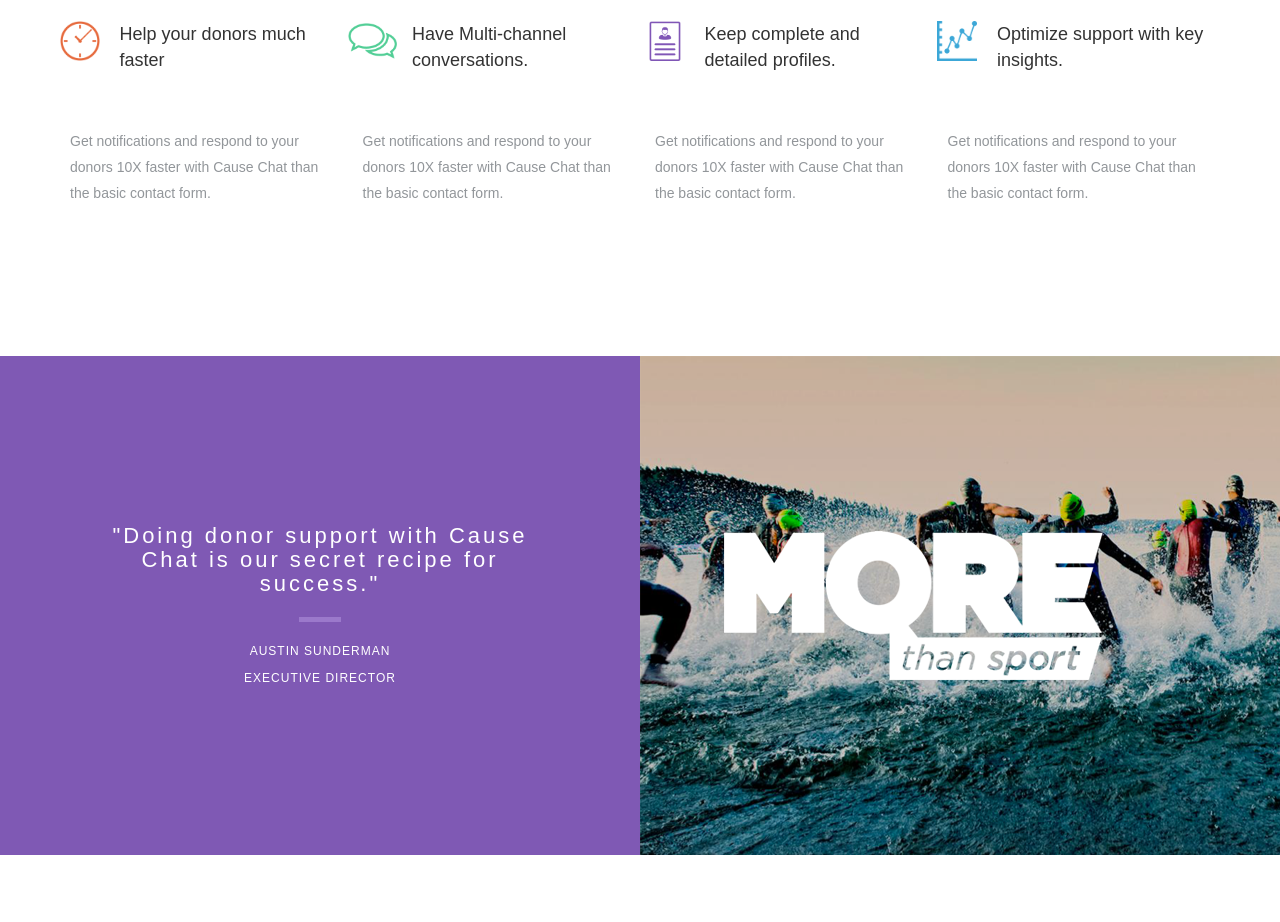
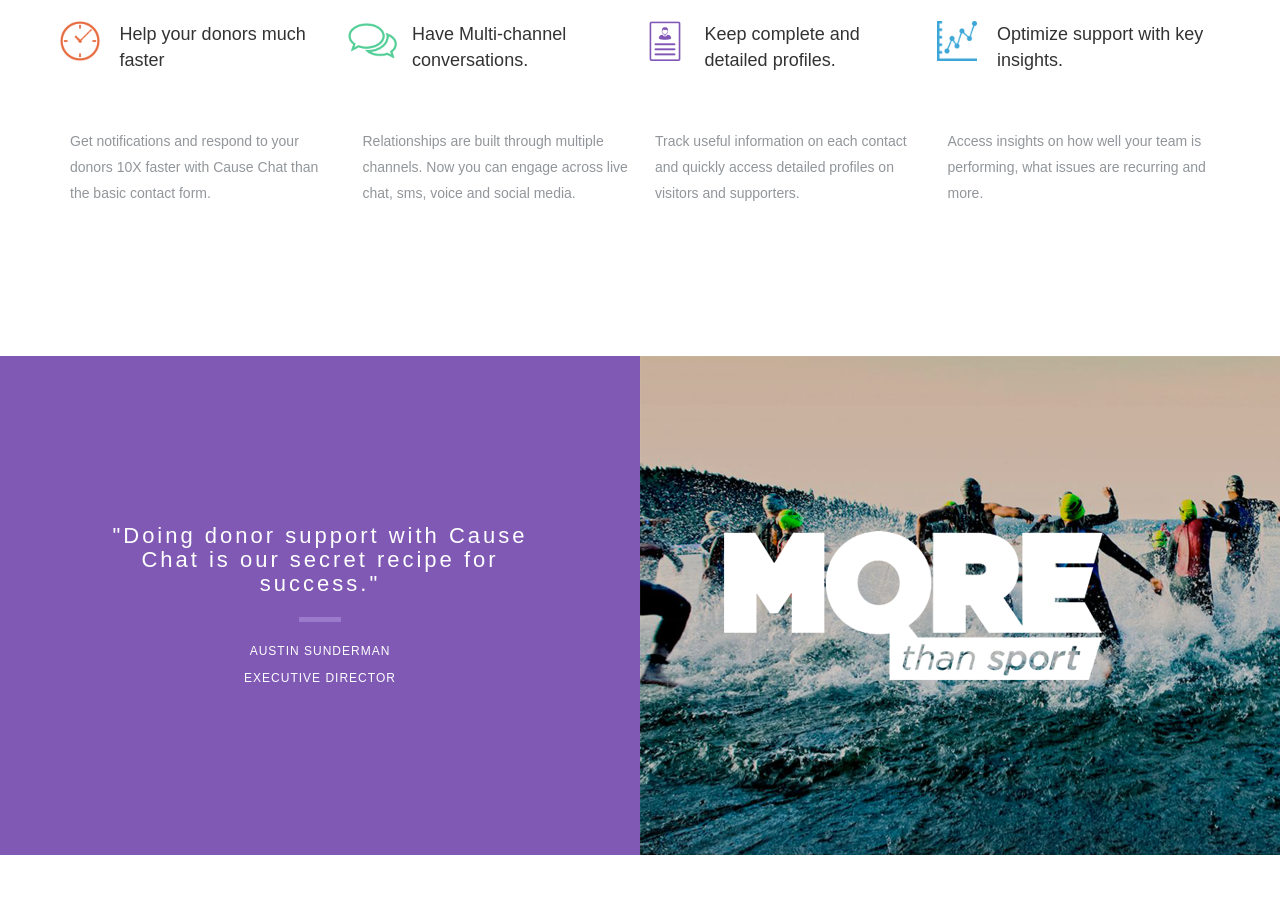
Before and after one commit to wiafe/support, a plain HTML site: page index.html in a window 1280 px wide. Shown: the part 960-1882 px from the top of the page. Drawn offline with nearby package versions, Linux system fonts and the light colour scheme; a script that the page names is missing.

Commit message:
Corrected Paragraphs

```diff
--- a/index.html
+++ b/index.html
@@ -63,7 +63,7 @@
 							<h4>Have Multi-channel conversations.</h4>
 						</div>
 					</div>
-					<p>Get notifications and respond to your donors 10X faster with Cause Chat than the basic contact form.</p>
+					<p>Relationships are built through multiple channels. Now you can engage across live chat, sms, voice and social media.</p>
 				</div>
 				<div class="col-md-3">
 					<div class="row">
@@ -72,7 +72,7 @@
 							<h4>Keep complete and detailed profiles.</h4>
 						</div>
 					</div>
-					<p>Get notifications and respond to your donors 10X faster with Cause Chat than the basic contact form.</p>
+					<p>Track useful information on each contact and quickly access detailed profiles on visitors and supporters.</p>
 				</div>
 				<div class="col-md-3">
 					<div class="row">
@@ -81,7 +81,7 @@
 							<h4>Optimize support with key insights.</h4>
 						</div>
 					</div>
-					<p>Get notifications and respond to your donors 10X faster with Cause Chat than the basic contact form.</p>
+					<p>Access insights on how well your team is performing, what issues are recurring and more.</p>
 				</div>
 			</div>
 		</div>
```
